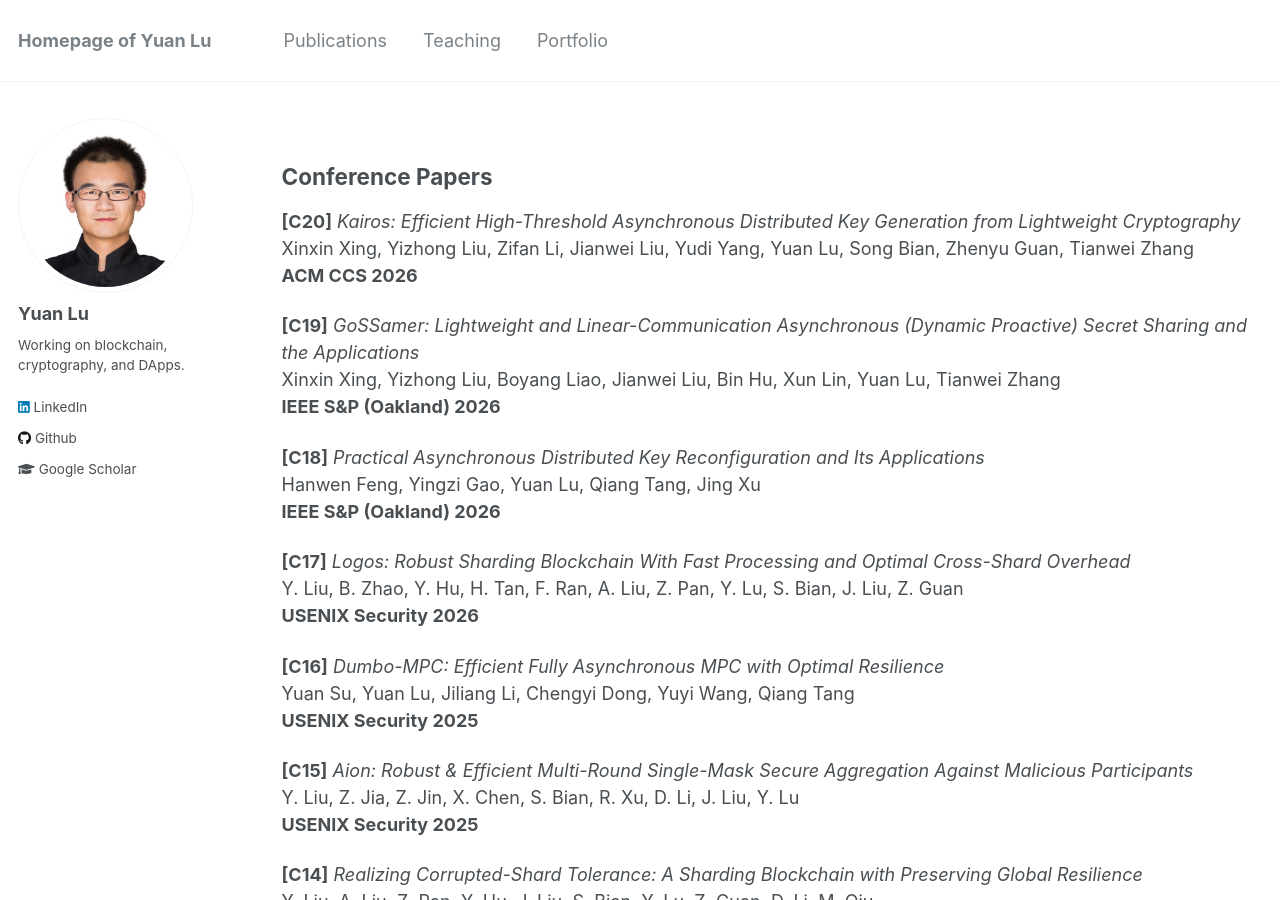
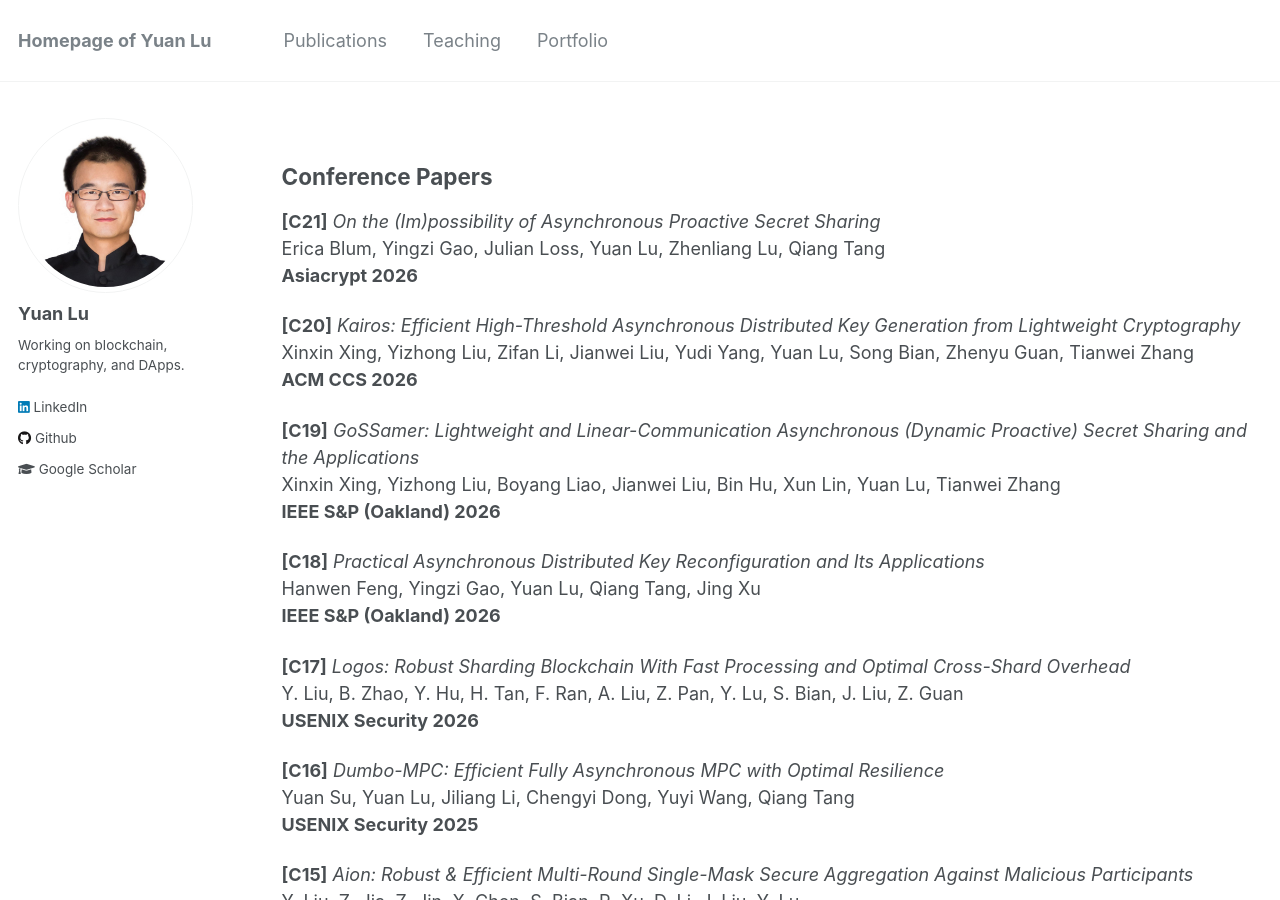
Before and after one commit to yylluu/yylluu.github.io, a Jekyll site: the page built from _pages/publications.md, in a window 1280 px wide and 900 px high. Built offline with Jekyll 4.4.1, drawn with Linux system fonts in a browser that asks for light colours.

Commit message:
Update publications.md

```diff
--- a/_pages/publications.md
+++ b/_pages/publications.md
@@ -8,6 +8,12 @@ author_profile: true
 
 
 ## Conference Papers
+
+**[C21]** *On the (Im)possibility of Asynchronous Proactive Secret Sharing*
+Erica Blum, Yingzi Gao, Julian Loss, Yuan Lu, Zhenliang Lu, Qiang Tang
+**Asiacrypt 2026**
+
+
 
 **[C20]** *Kairos: Efficient High-Threshold Asynchronous Distributed Key Generation from Lightweight Cryptography*
 Xinxin Xing, Yizhong Liu, Zifan Li, Jianwei Liu, Yudi Yang, Yuan Lu, Song Bian, Zhenyu Guan, Tianwei Zhang
```
